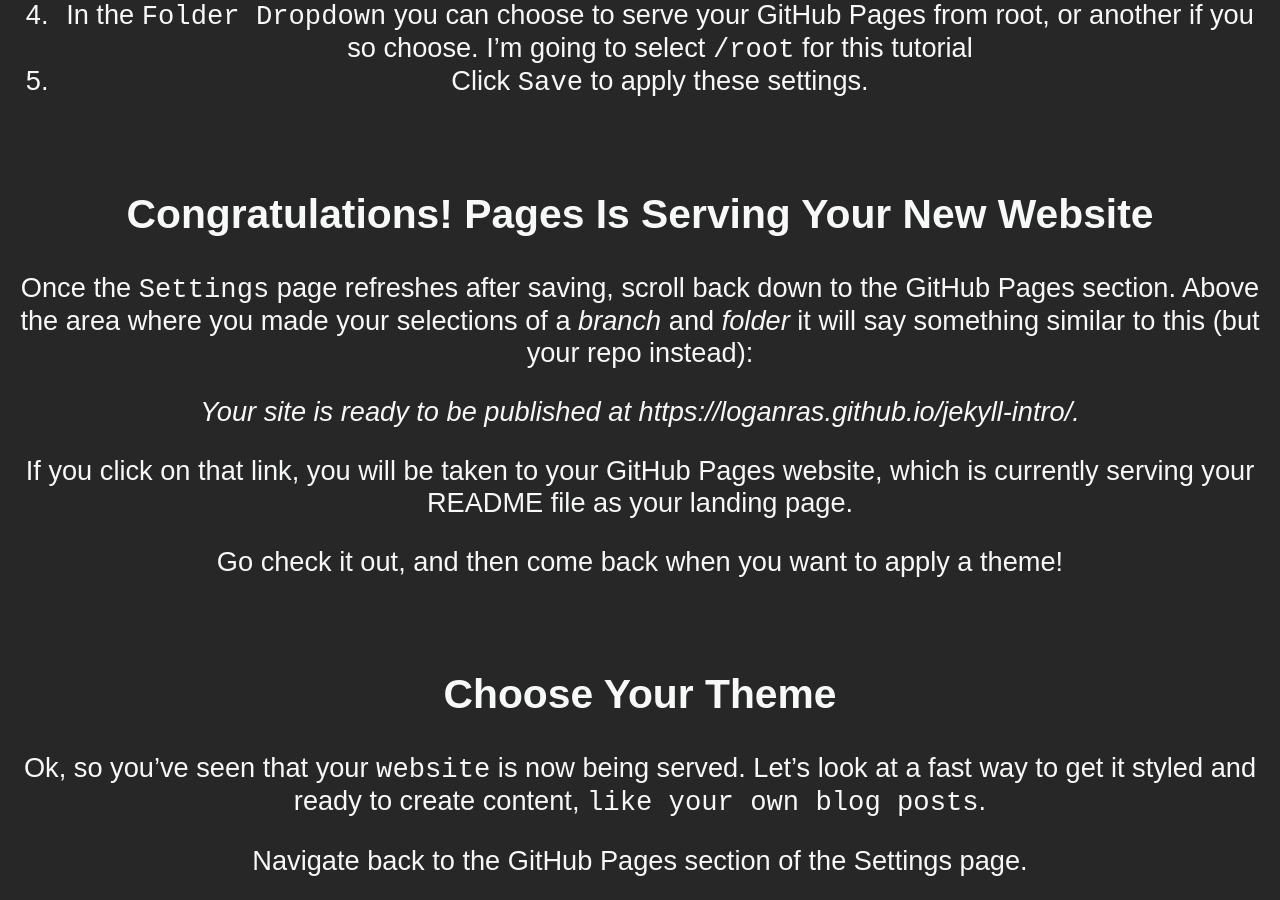
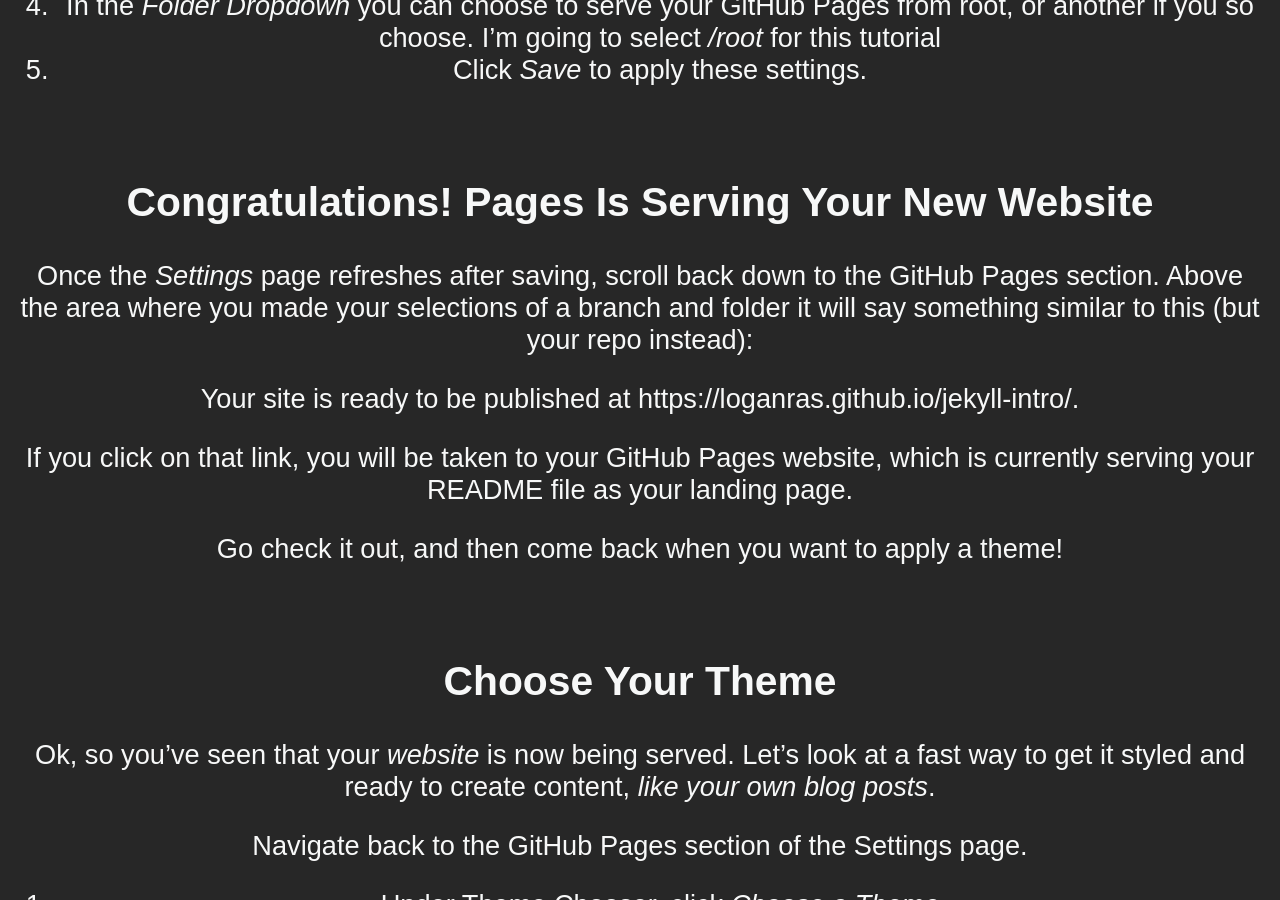
Before and after one commit to codingLogan/codingLogan.github.io, a Jekyll site: the page built from _posts/2020-09-22-jekyll-introduction.md, in a window 1280 px wide and 900 px high, scrolled down 1925 px. Built offline with Jekyll 4.4.1, drawn with Linux system fonts in a browser that asks for light colours; our own code applies the rules of GitHub Pages for plain Markdown files.

Commit message:
Update md files to use <em>

```diff
--- a/_posts/2020-09-22-jekyll-introduction.md
+++ b/_posts/2020-09-22-jekyll-introduction.md
@@ -20,31 +20,31 @@
 &nbsp;
 ## Ready Set Go
 1. Sign in to GitHub.
-1. Create a new repository.  At the time of writing you can find a large plus icon near the top right of the browser.  Click it and click `New Repository`.
-1. Name the repository whatever you like.  (I chose `jekyll-intro` for the sake of the series.)
-1. Check the box to `Add a README file` as a starting point.  (We will use this file later to test out the various themes that are available)
-1. Click `Create Repository`
+1. Create a new repository.  At the time of writing you can find a large plus icon near the top right of the browser.  Click it and click _New Repository_.
+1. Name the repository whatever you like.  (I chose _jekyll-intro_ for the sake of the series.)
+1. Check the box to _Add a README file_ as a starting point.  (We will use this file later to test out the various themes that are available)
+1. Click _Create Repository_
 
 &nbsp;
 ## Nice Work!
-You now have a nice clean repository to mess with, I mean... to work with.  Yes, to work with.  :D.  The next step is to `Activate GitHub Pages` inside of this repository, so let's get to it, shall we?
+You now have a nice clean repository to mess with, I mean... to work with.  Yes, to work with.  :D.  The next step is to _Activate GitHub Pages_ inside of this repository, so let's get to it, shall we?
 
 &nbsp;
 ## Activate GitHub Pages
 With your repository open in a browser
-1. Navigate to the `Repository Settings` by clicking on the Gear Icon.
-    - Make sure you are in the `Options` section/tab of the Settings
-1. Scroll way down to the `GitHub Pages` section
-1. Locate the `Source` dropdown and choose `master`.
+1. Navigate to the _Repository Settings_ by clicking on the Gear Icon.
+    - Make sure you are in the _Options_ section/tab of the Settings
+1. Scroll way down to the _GitHub Pages_ section
+1. Locate the _Source_ dropdown and choose _master_.
     - Or, another branch if you're going rogue... Also, that's awesome!
-1. In the `Folder Dropdown` you can choose to serve your GitHub Pages from root, or another if you so choose.  I'm going to select `/root` for this tutorial
-1. Click `Save` to apply these settings.
+1. In the _Folder Dropdown_ you can choose to serve your GitHub Pages from root, or another if you so choose.  I'm going to select _/root_ for this tutorial
+1. Click _Save_ to apply these settings.
 
 &nbsp;
 ## Congratulations!  Pages Is Serving Your New Website
-Once the `Settings` page refreshes after saving, scroll back down to the GitHub Pages section.  Above the area where you made your selections of a _branch_ and _folder_ it will say something similar to this (but your repo instead):
+Once the _Settings_ page refreshes after saving, scroll back down to the GitHub Pages section.  Above the area where you made your selections of a branch and folder it will say something similar to this (but your repo instead):
 
-_Your site is ready to be published at https://loganras.github.io/jekyll-intro/._
+Your site is ready to be published at https://loganras.github.io/jekyll-intro/.
 
 If you click on that link, you will be taken to your GitHub Pages website, which is currently serving your README file as your landing page.
 
@@ -52,12 +52,12 @@
 
 &nbsp;
 ## Choose Your Theme
-Ok, so you've seen that your `website` is now being served.  Let's look at a fast way to get it styled and ready to create content, `like your own blog posts`.
+Ok, so you've seen that your _website_ is now being served.  Let's look at a fast way to get it styled and ready to create content, _like your own blog posts_.
 
 Navigate back to the GitHub Pages section of the Settings page.
-1. Under Theme Chooser, click `Choose a Theme`
-2. On this page you can preview what a theme might look like on your site.  I'm going to Choose `Cayman` since it has green headers and it will be easy to see that it actually applied some styling.
-3. After you click the `Select Theme` button it will also offer to modify your README so that you can easily see your newly styled site.  `Commit` those changes to your branch.
+1. Under Theme Chooser, click _Choose a Theme_
+2. On this page you can preview what a theme might look like on your site.  I'm going to Choose _Cayman_ since it has green headers and it will be easy to see that it actually applied some styling.
+3. After you click the _Select Theme_ button it will also offer to modify your README so that you can easily see your newly styled site.  _Commit_ those changes to your branch.
 
 ### Hot Tips
 After a few short moments, your site will be rebuilt and republished.  Once it is done you can view your newly styled site.  Each commit you make to your repository will trigger a rebuild/redeploy of your site.  (No dev environment required!)
@@ -69,4 +69,4 @@
 
 And that's it, you went from having a desire, to actually having a website in 10m or so of time!  Now you can feed it with incredible content for yourself or others.
 
-Next Up - `Understanding Jekyll Themes`.  I was having difficulty applying a theme to an existing site I had started to create.  Colors weren't showing up, styles weren't applying, etc...  Since then, I've learned more about how themes do what they do and I hope to share the basics that can get you going.
+Next Up - _Understanding Jekyll Themes_.  I was having difficulty applying a theme to an existing site I had started to create.  Colors weren't showing up, styles weren't applying, etc...  Since then, I've learned more about how themes do what they do and I hope to share the basics that can get you going.
--- a/_sass/main.scss
+++ b/_sass/main.scss
@@ -21,6 +21,10 @@
 
 h1, h2, h3, h4, h5, h6 {
   color: var(--heading-color);
+}
+
+em {
+  color: var(--md-code-color);
 }
 
 code.language-plaintext {
```
Also changed, not shown: _posts/2020-09-15-ruby-free-jekyll-with-github-pages.md (+5 -9 lines), _posts/2020-09-29-understanding-jekyll-theme-basics.md (+8 -8 lines).
